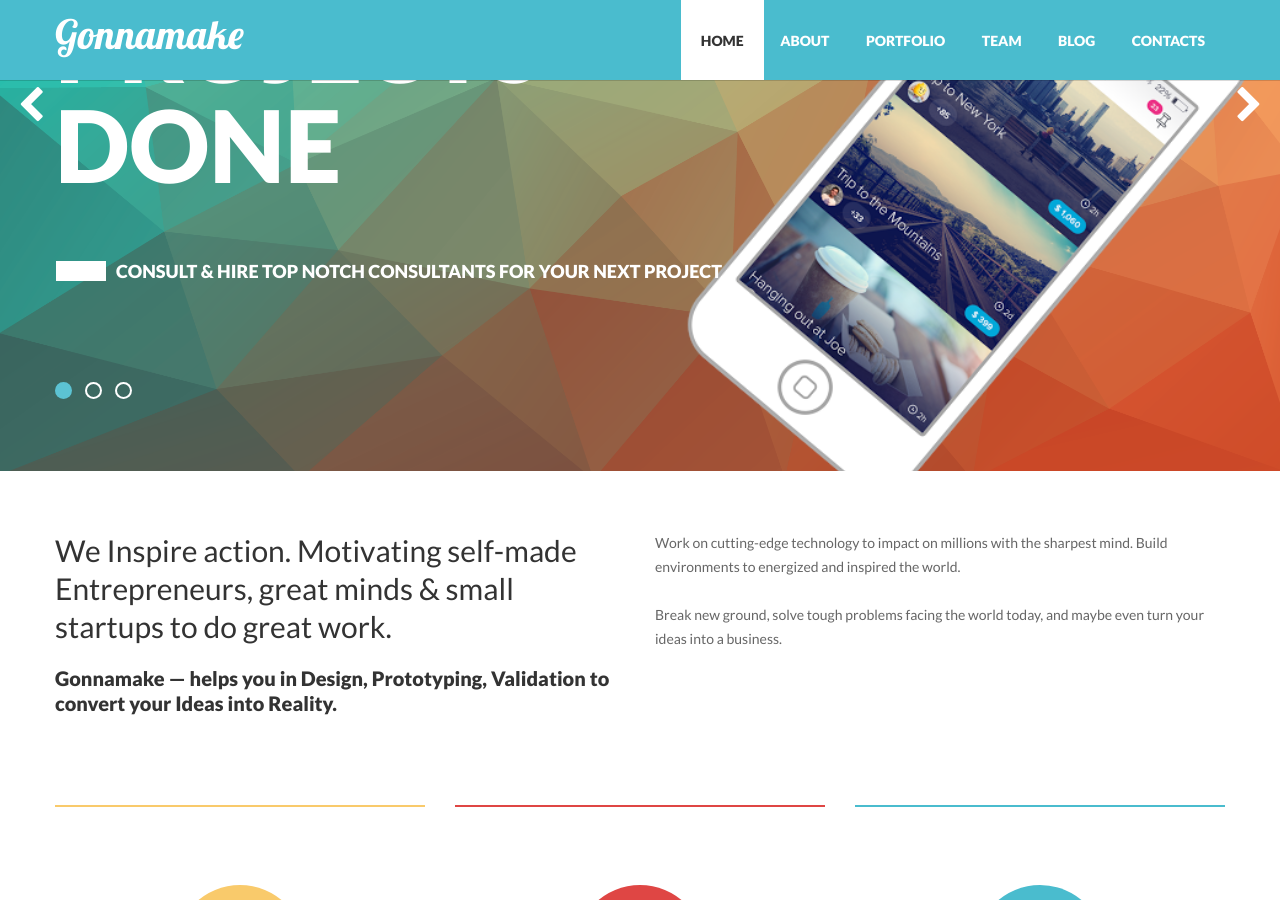
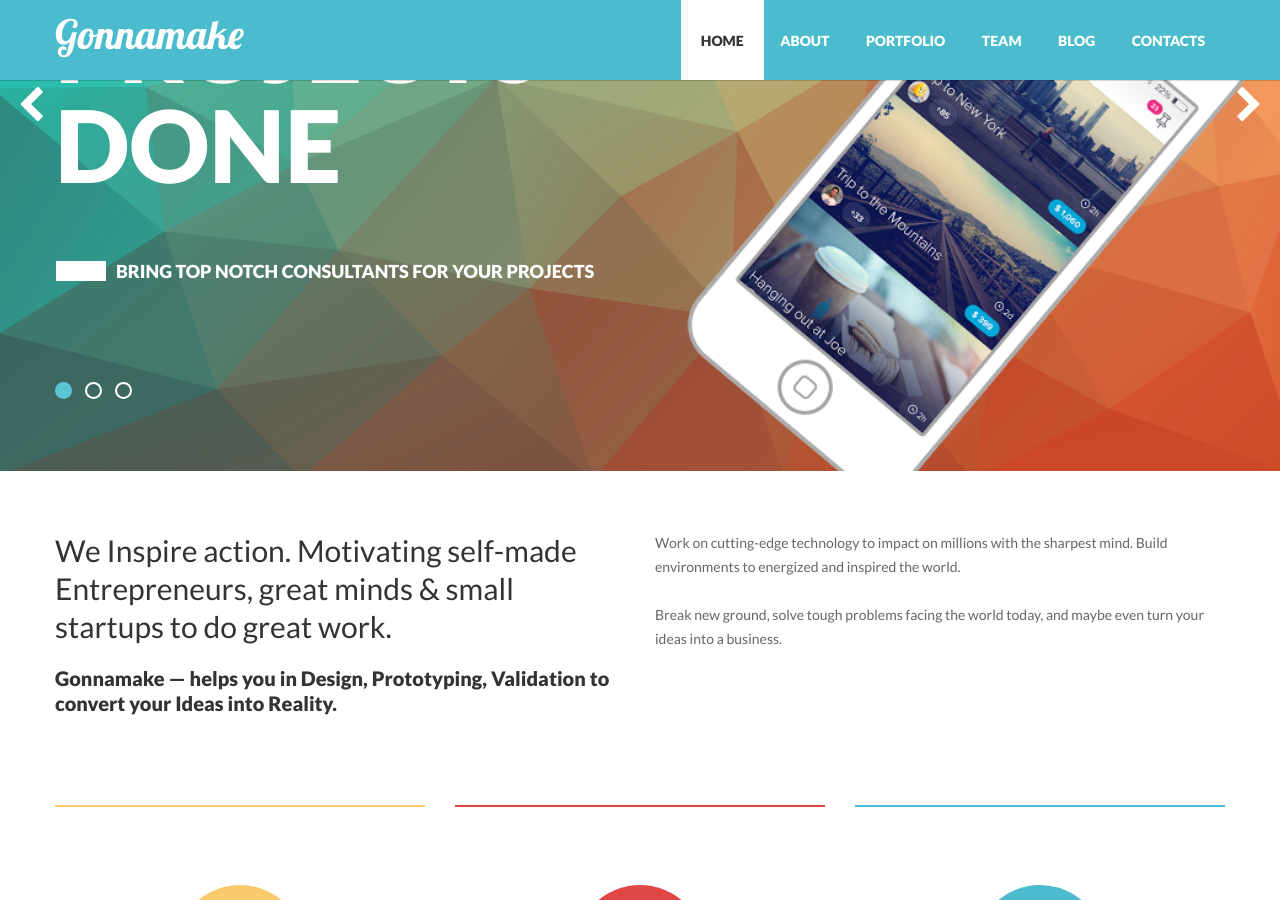
Before and after one commit to gonnamake/gonnamake.com, a Jekyll site: the page built from index.html, in a window 1280 px wide and 900 px high, scrolled down 339 px. Built offline with Jekyll 4.4.1, drawn with Linux system fonts in a browser that asks for light colours; nearby versions of some CDN libraries; Markdown is read by kramdown in place of the engine named in the settings.

Commit message:
updated landing page
updated landing page

```diff
--- a/index.html
+++ b/index.html
@@ -15,15 +15,16 @@ title: Gonna Make
 					<p class="title3 captionDelay6 FromBottom">Done</p>
 				</div>
 				<div class="flex_caption2 captionDelay4 FromRight"></div>
-				<a class="slide_btn FromBottom" href="javascript:void(0);" >Consult & Hire Top notch consultants for your next Project</a>
+				<a class="slide_btn FromBottom" href="javascript:void(0);" >Bring Top notch Consultants for your Projects</a>
 			<li class="slide2" data-stellar-background-ratio="0.5">
 				<div class="flex_caption1">
 					<p class="title1 captionDelay2 FromTop">We</p>
 					<p class="title2 captionDelay4 FromLeft">Love</p>
-					<p class="title3 captionDelay6 FromBottom">Web</p>
+					<p class="title3 captionDelay6 FromBottom">Apps</p>
 				</div>
 				<div class="flex_caption2 captionDelay4 FromRight"></div>
-				<a class="slide_btn FromBottom" href="javascript:void(0);" >Work with amazing designers, Creators & Craftsmen</a>
+				<a class="slide_btn FromBottom" href="javascript:void(0);" >Select &amp; Bring Amazing Designers to <br>
+				Craft your Projects.</a>
 			</li>
 			<li class="slide3" data-stellar-background-ratio="0.5">
 				<div class="flex_caption1">
@@ -33,7 +34,7 @@ title: Gonna Make
 				</div>
 				<div class="flex_caption2 captionDelay4 FromRight">
 				</div>
-				<a class="slide_btn FromBottom" href="javascript:void(0);" >Finish your Projects with Gonnamake.</a>
+				<a class="slide_btn FromBottom" href="javascript:void(0);" >Manage your Projects with Gonnamake App on the go.</a>
 			</li>
 		</ul>
 	</div><!-- //TOP SLIDER -->
@@ -344,7 +345,7 @@ title: Gonna Make
 							</svg>
 						</i>
 						<p>Hackathons</p>
-						<div data-perc="5" class="timer center"><span class="count">5</span></div>
+						<div data-perc="15" class="timer center"><span class="count">5</span></div>
 					</div>
 				</div>
 
```
